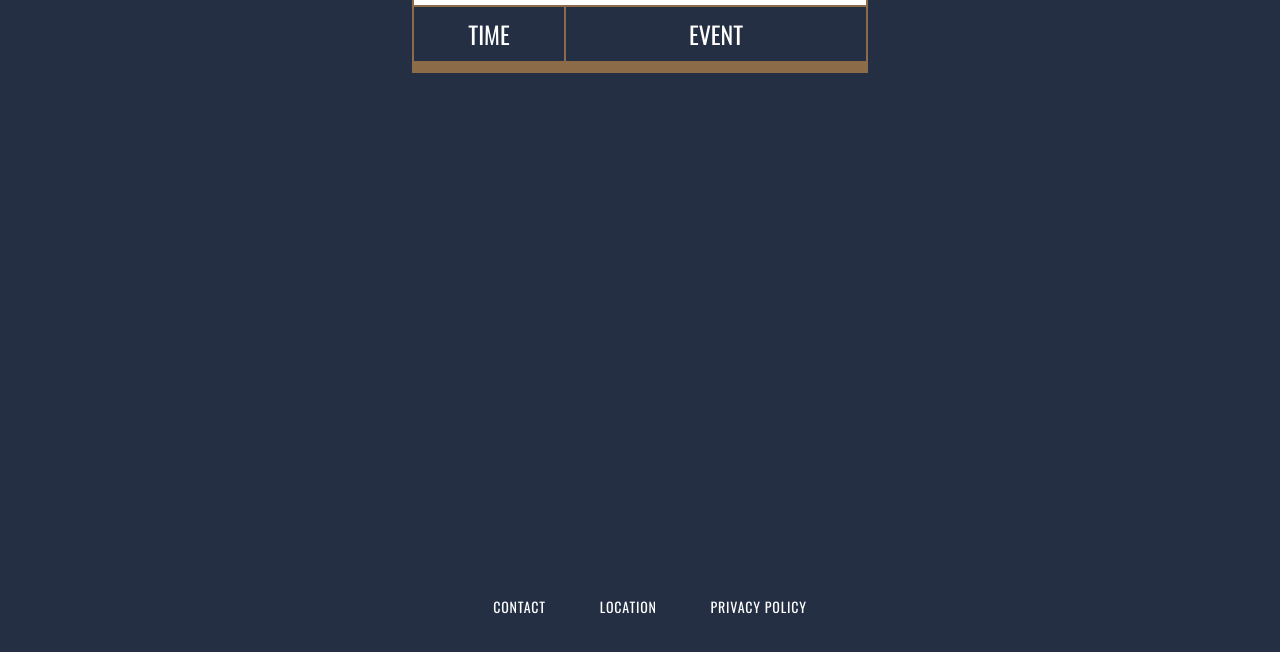
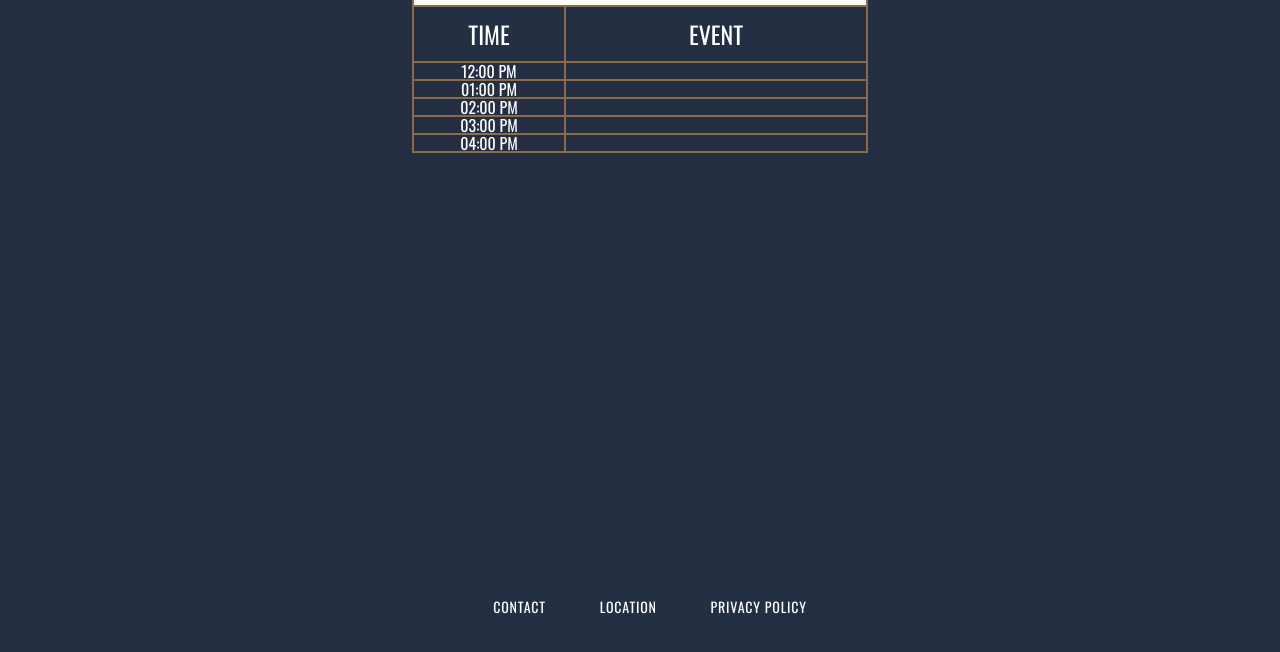
Before and after one commit to mkapusciok/Wine_Festival_Schedule, a plain HTML site: page index.html in a window 1280 px wide. Shown: the part 154-806 px from the top of the page. Drawn offline with nearby package versions, Linux system fonts and the light colour scheme.

Commit message:
Added times of the events to each element

```diff
--- a/index.html
+++ b/index.html
@@ -27,23 +27,23 @@
             </thead>
             <tbody>
                 <tr>
-                    <td class="left"></td>
+                    <td class="left">12:00 PM</td>
                     <td></td>
                 </tr>
                 <tr>
-                    <td class="left"></td>
+                    <td class="left">01:00 PM</td>
                     <td></td>
                 </tr>
                 <tr>
-                    <td class="left"></td>
+                    <td class="left">02:00 PM</td>
                     <td></td>
                 </tr>
                 <tr>
-                    <td class="left"></td>
+                    <td class="left">03:00 PM</td>
                     <td></td>
                 </tr>
                 <tr>
-                    <td class="left"></td>
+                    <td class="left">04:00 PM</td>
                     <td></td>
                 </tr>
             </tbody>
```
